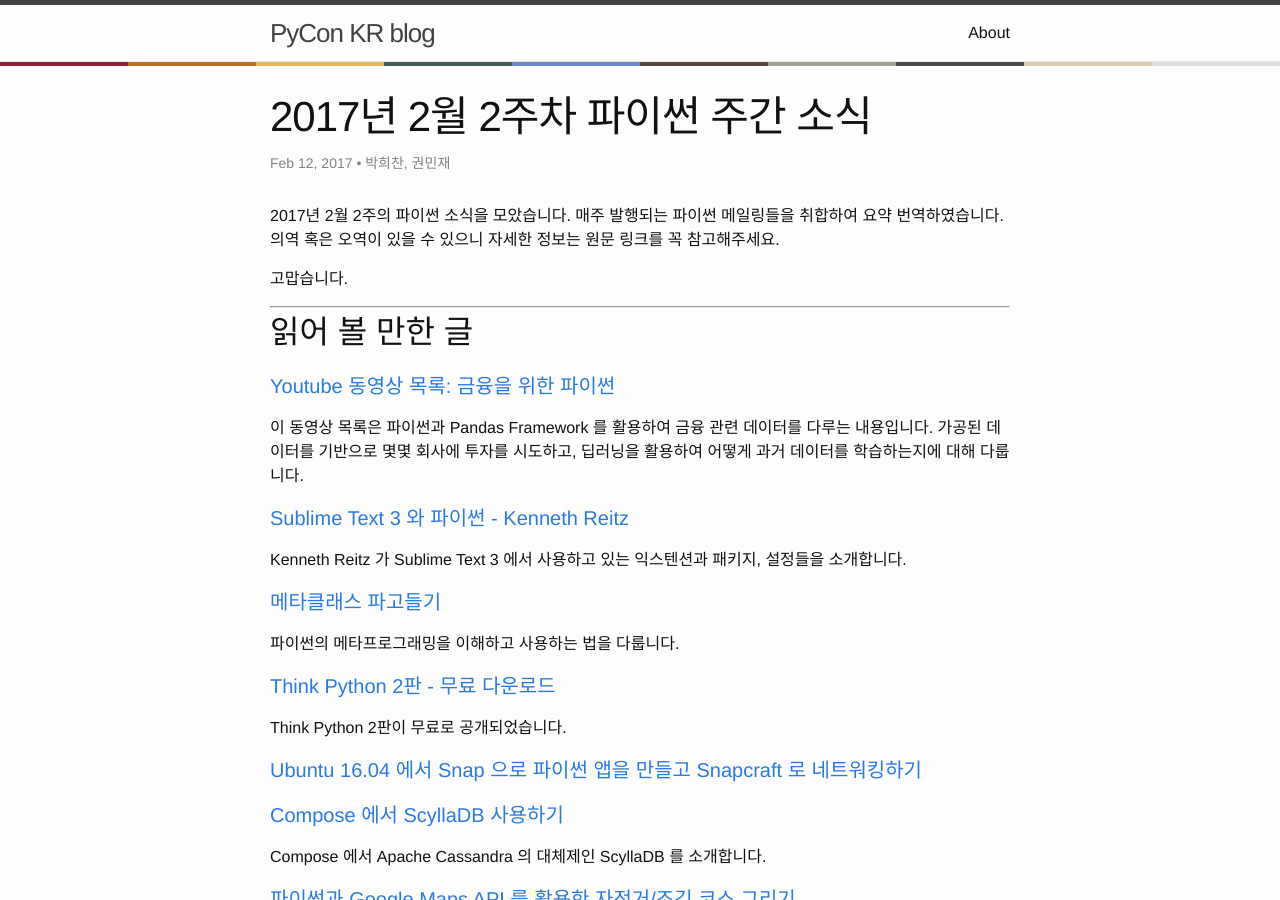
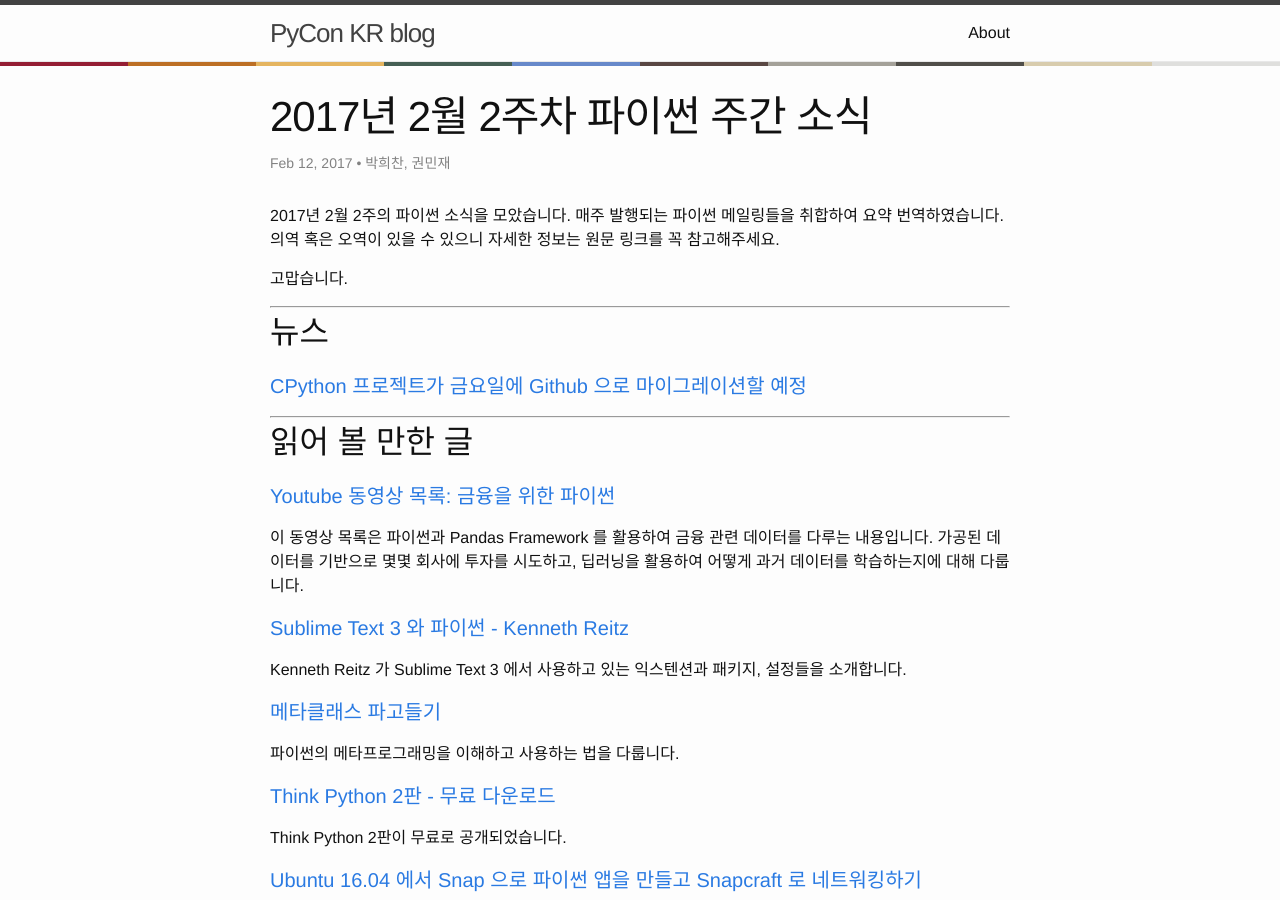
Before and after one commit to pythonkr/blog, a Jekyll site: the page built from _posts/2017-02-12-python-weekly-2017-06.md, in a window 1280 px wide and 900 px high. Built offline with Jekyll 4.4.1, drawn with Linux system fonts in a browser that asks for light colours; some of the changed text lies outside the part shown.

Commit message:
fix: 2017년 2월 2주차 파이썬 주간 소식(수정2) - 새로운 소식을 뉴스로 변경

```diff
--- a/_posts/2017-02-12-python-weekly-2017-06.md
+++ b/_posts/2017-02-12-python-weekly-2017-06.md
@@ -7,6 +7,12 @@ author : "박희찬, 권민재"
 2017년 2월 2주의 파이썬 소식을 모았습니다. 매주 발행되는 파이썬 메일링들을 취합하여 요약 번역하였습니다. 의역 혹은 오역이 있을 수 있으니 자세한 정보는 원문 링크를 꼭 참고해주세요.
 
 고맙습니다.
+
+----
+
+## 뉴스
+
+#### [CPython 프로젝트가 금요일에 Github 으로 마이그레이션할 예정](https://mail.python.org/pipermail/python-dev/2017-February/147341.html)
 
 ----
 
```
Also changed, not shown: other parts of _posts/2017-02-12-python-weekly-2017-06.md (+0 -7 lines).
